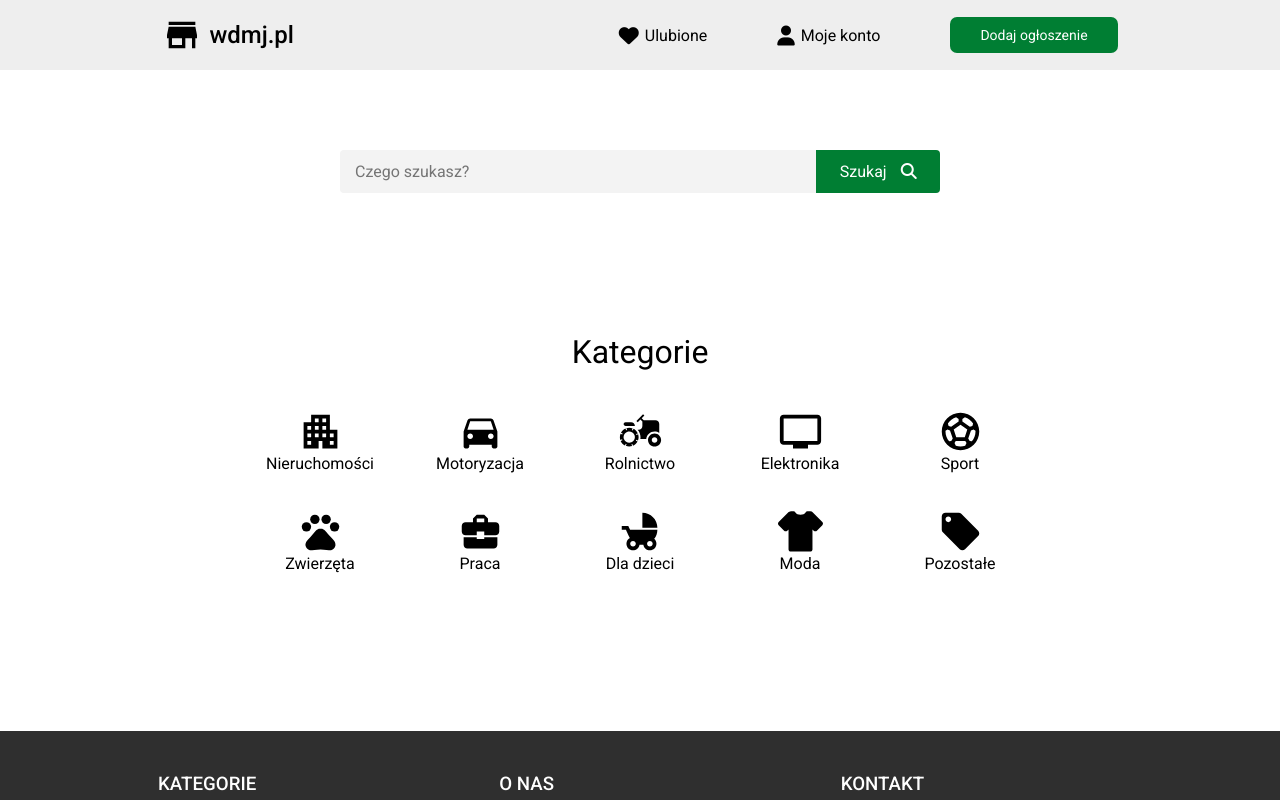
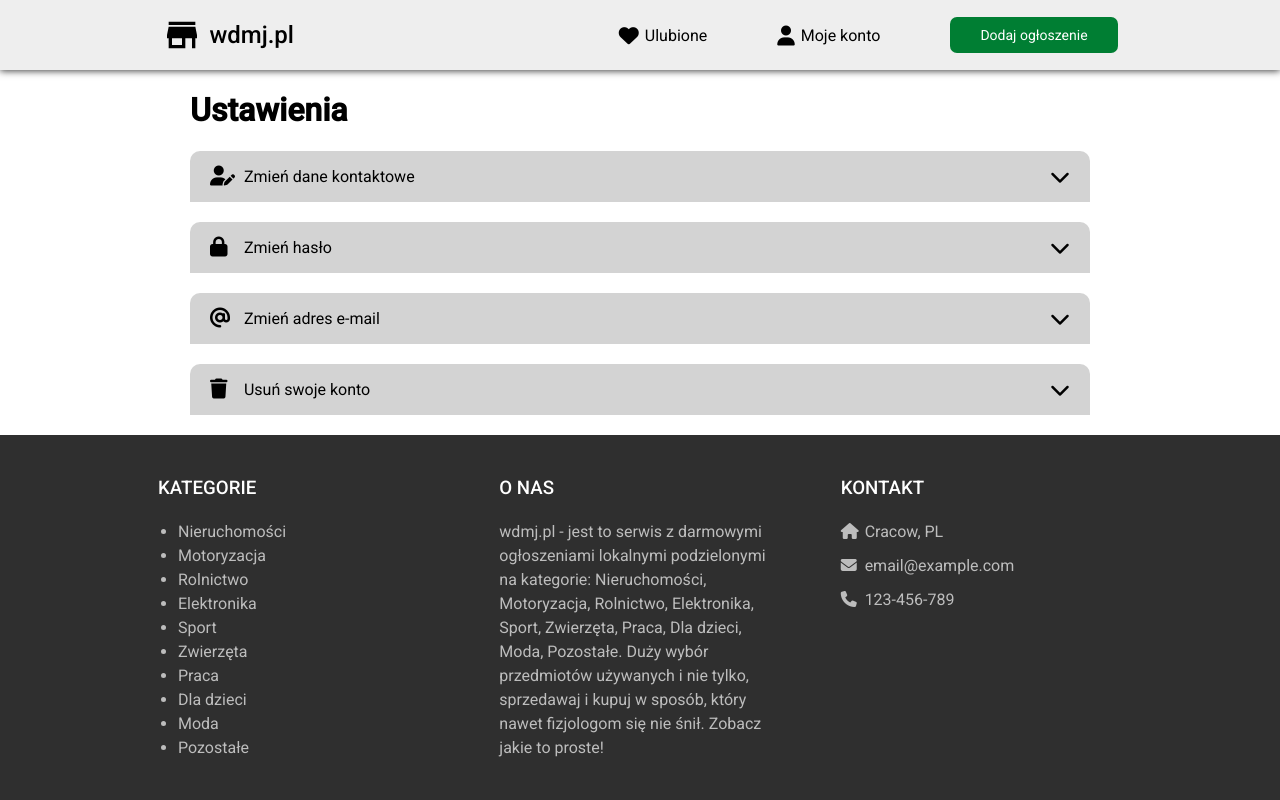
Before and after one commit to mateooosh/AuctionApp, a Vue app: page /#/ustawienia in a window 1280 px wide. Before the commit this address led to /#/. Shown: the top 800 px of the page. Built offline with nearby package versions, Linux system fonts and the light colour scheme.

Commit message:
next commit

```diff
--- a/src/components/Navbar.vue
+++ b/src/components/Navbar.vue
@@ -119,12 +119,19 @@ export default {
 
 <style scoped lang="scss">
 .nav{
+  position: sticky;
+  top: 0;
+  z-index: 20;
   width: 100%;
   height: 70px;
   background-color:  #eee;
   display: flex;
   justify-content: space-around;
   align-items: center;
+
+  -webkit-box-shadow: 0px 2px 7px 0px rgba(0,0,0,0.75);
+-moz-box-shadow: 0px 2px 7px 0px rgba(0,0,0,0.75);
+box-shadow: 0px 1px 7px 0px rgba(0,0,0,0.75);
 
 
   &__title{
--- a/src/components/Settings.vue
+++ b/src/components/Settings.vue
@@ -1,16 +1,63 @@
 <template>
     <div class="settings">
         <h1>Ustawienia</h1>
-        <div>
-            <div class="settings__acc-details">
-                <div @click="toggleContentIsVisible" class="settings__title">
-                    <div>
-                        Zmień dane kontaktowe
-                    </div>
-                    <!-- <img :class="{'rotate-180-deg': contentIsVisible}" class="settings__img" src="../assets/icons/arrow.svg" height=30 alt=""> -->
-                    <i :class="{'rotate-180-deg': contentIsVisible}"  class="fas fa-chevron-down fa-lg"></i>
+        <div class="settings__option">
+            <div @click="toggleContentIsVisible(0)" class="settings__title">
+                <div>
+                    <i class="fas fa-user-edit fa-lg"></i> Zmień dane kontaktowe
                 </div>
-                <div v-if="contentIsVisible" class="settings__content">Lorem Ipsum is simply dummy text of the printing and typesetting industry. Lorem Ipsum has been the industry's standard dummy text ever since the 1500s, when an unknown printer took a galley of type and scrambled it to make a type specimen book. It has survived not only five centuries, but also the leap into electronic typesetting, remaining essentially unchanged. It was popularised in the 1960s with the release of Letraset sheets containing Lorem Ipsum passages, and more recently with desktop publishing software like Aldus PageMaker including versions of Lorem Ipsum.</div>
+                <!-- <img :class="{'rotate-180-deg': contentIsVisible}" class="settings__img" src="../assets/icons/arrow.svg" height=30 alt=""> -->
+                <i :class="{'rotate-180-deg': contentIsVisible[0]}"  class="fas fa-chevron-down fa-lg"></i>
+            </div>
+            <div  class="settings__content">
+                <div>
+                    Lorem Ipsum is simply dummy text of the printing and typesetting industry. Lorem Ipsum has been the industry's standard dummy text ever since the 1500s, when an unknown printer took a galley of type and scrambled it to make a type specimen book. It has survived not only five centuries, but also the leap into electronic typesetting, remaining essentially unchanged. It was popularised in the 1960s with the release of Letraset sheets containing Lorem Ipsum passages, and more recently with desktop publishing software like Aldus PageMaker including versions of Lorem Ipsum.
+                </div>
+            </div>
+        </div>
+
+        <div class="settings__option">
+            <div @click="toggleContentIsVisible(1)" class="settings__title">
+                <div>
+                    <i class="fas fa-lock fa-lg"></i> Zmień hasło
+                </div>
+                <!-- <img :class="{'rotate-180-deg': contentIsVisible}" class="settings__img" src="../assets/icons/arrow.svg" height=30 alt=""> -->
+                <i :class="{'rotate-180-deg': contentIsVisible[1]}"  class="fas fa-chevron-down fa-lg"></i>
+            </div>
+            <div  class="settings__content">
+                <div>
+                    Lorem Ipsum is simply dummy text of the printing and typesetting industry. Lorem Ipsum has been the industry's standard dummy text ever since the 1500s, when an unknown printer took a galley of type and scrambled it to make a type specimen book. It has survived not only five centuries, but also the leap into electronic typesetting, remaining essentially unchanged. It was popularised in the 1960s with the release of Letraset sheets containing Lorem Ipsum passages, and more recently with desktop publishing software like Aldus PageMaker including versions of Lorem Ipsum.
+                </div>
+            </div>
+        </div>
+
+        <div class="settings__option">
+            <div @click="toggleContentIsVisible(2)" class="settings__title">
+                <div>
+                    <i class="fas fa-at fa-lg"></i> Zmień adres e-mail
+                </div>
+                <!-- <img :class="{'rotate-180-deg': contentIsVisible}" class="settings__img" src="../assets/icons/arrow.svg" height=30 alt=""> -->
+                <i :class="{'rotate-180-deg': contentIsVisible[2]}"  class="fas fa-chevron-down fa-lg"></i>
+            </div>
+            <div  class="settings__content">
+                <div>
+                    Lorem Ipsum is simply dummy text of the printing and typesetting industry. Lorem Ipsum has been the industry's standard dummy text ever since the 1500s, when an unknown printer took a galley of type and scrambled it to make a type specimen book. It has survived not only five centuries, but also the leap into electronic typesetting, remaining essentially unchanged. It was popularised in the 1960s with the release of Letraset sheets containing Lorem Ipsum passages, and more recently with desktop publishing software like Aldus PageMaker including versions of Lorem Ipsum.
+                </div>
+            </div>
+        </div>
+
+        <div class="settings__option">
+            <div @click="toggleContentIsVisible(3)" class="settings__title">
+                <div>
+                    <i class="fas fa-trash fa-lg"></i> Usuń swoje konto
+                </div>
+                <!-- <img :class="{'rotate-180-deg': contentIsVisible}" class="settings__img" src="../assets/icons/arrow.svg" height=30 alt=""> -->
+                <i :class="{'rotate-180-deg': contentIsVisible[3]}"  class="fas fa-chevron-down fa-lg"></i>
+            </div>
+            <div  class="settings__content">
+                <div>
+                    Lorem Ipsum is simply dummy text of the printing and typesetting industry. Lorem Ipsum has been the industry's standard dummy text ever since the 1500s, when an unknown printer took a galley of type and scrambled it to make a type specimen book. It has survived not only five centuries, but also the leap into electronic typesetting, remaining essentially unchanged. It was popularised in the 1960s with the release of Letraset sheets containing Lorem Ipsum passages, and more recently with desktop publishing software like Aldus PageMaker including versions of Lorem Ipsum.
+                </div>
             </div>
         </div>
     </div>
@@ -24,7 +71,7 @@ export default {
   store: createStore,
   data(){
       return{
-          contentIsVisible: false,
+          contentIsVisible: [false, false, false, false],
       }
   },
   methods:{
@@ -32,10 +79,16 @@ export default {
       return this.$store.state.logged;
     },
 
-    toggleContentIsVisible(){
-        this.contentIsVisible = !this.contentIsVisible;
+    toggleContentIsVisible(index){
+        this.contentIsVisible[index] = !this.contentIsVisible[index];
+
+        var content = document.getElementsByClassName('settings__content')[index];
+        if (content.style.maxHeight){
+        content.style.maxHeight = null;
+        } else {
+        content.style.maxHeight = content.scrollHeight + "px";
+        }
     },
-
   }
 }
 </script>
@@ -47,27 +100,48 @@ export default {
 }
 
 .settings{
+    width: 900px;
+    margin: auto;
 
+    &__option, &__title{
+        border-top-left-radius: 10px;
+        border-top-right-radius: 10px;
+    }
+
+    &__option{
+        margin-bottom: 20px;
+    }
 
     &__title{
         display: flex;
         justify-content: space-between;
         align-items: center;
-        background-color: rgb(202, 202, 202);
+        background-color: rgb(211, 211, 211);
         padding: 16px 20px;
         cursor: pointer;
 
         i{
             transition: .4s;
             // transform: rotate(90deg);
+            &:nth-child(1){
+                width: 30px;
+            }
         }
     }
 
 
 
     &__content{
-        background-color: oldlace;
-        padding: 30px 20px;
+        background-color: rgb(246, 246, 246);
+        transition: max-height 0.4s ease-out;
+        max-height: 0;
+        overflow: hidden;
+        border-bottom-left-radius: 10px;
+        border-bottom-right-radius: 10px;
+
+        div{
+            padding: 20px 20px;
+        }
     }
 }
 </style>
```
